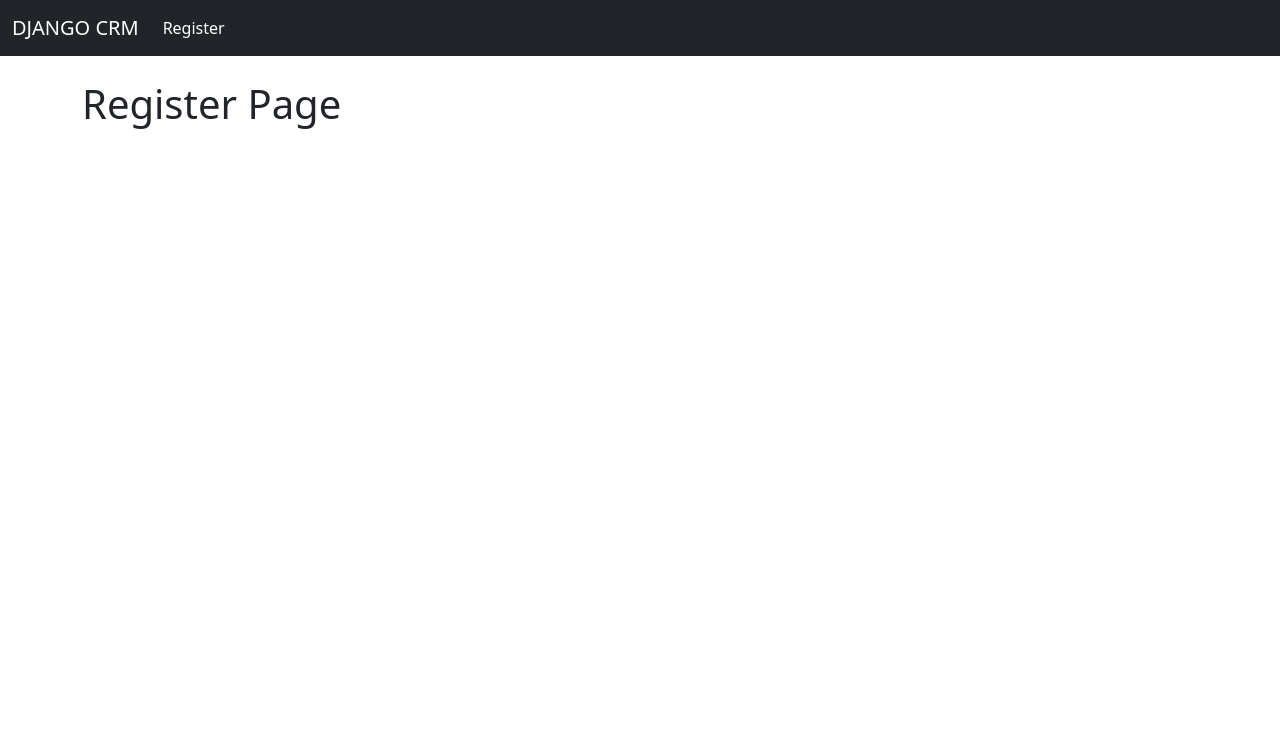
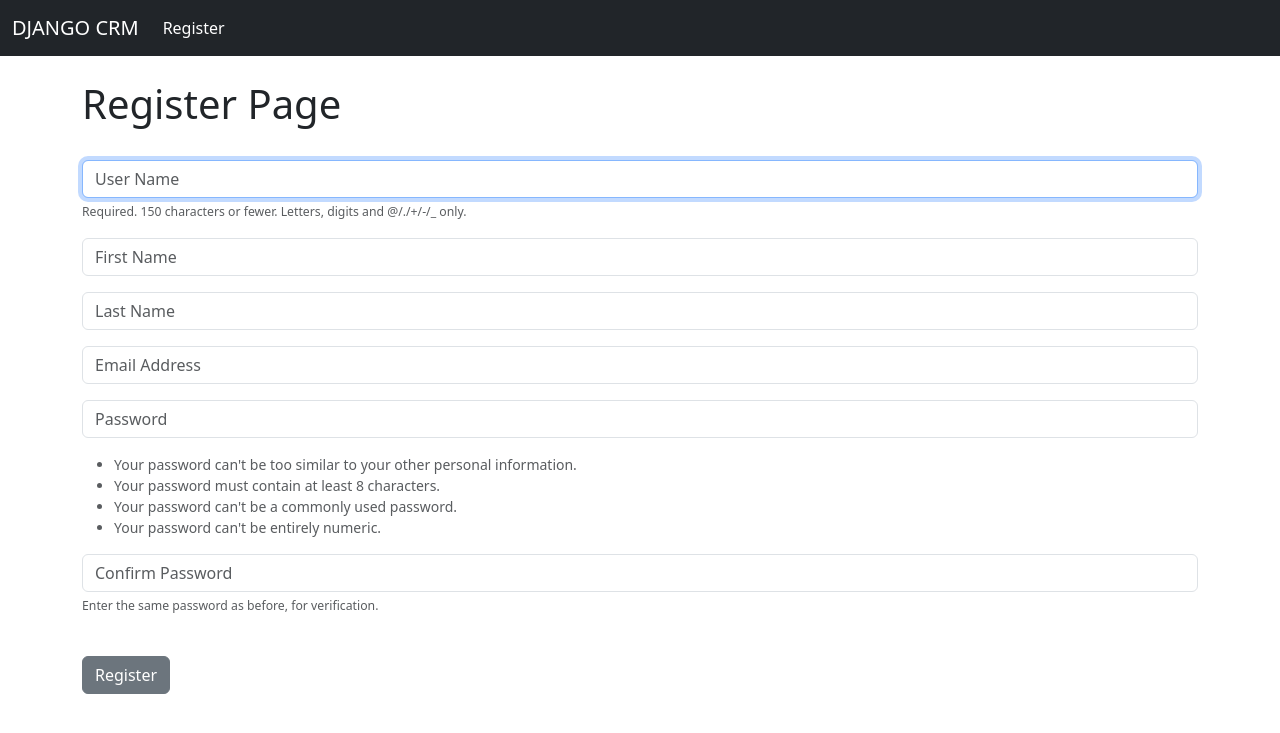
Before and after one commit to Rahathossaincoder/django_crm, a Django app: page /register/ in a window 1280 px wide. Shown: the top 733 px of the page. Run offline with Django 5.2, Linux system fonts and the light colour scheme; parts of the project's set-up code (start-up, migrations or seed data) failed here and were passed over.

Commit message:
login_register_done

```diff
--- a/dcrm/website/forms.py
+++ b/dcrm/website/forms.py
@@ -5,9 +5,9 @@ from django.contrib.auth.models import User  # import Django's User model (the m
 from django import forms  # import Django forms module for defining form fields and widgets
 
 class SignUpForm(UserCreationForm):  # custom form subclassing UserCreationForm to add extra fields / widgets
-    email = forms.EmailField(Label="", widget=forms.TextInput(attrs={'class': 'form-control', 'placeholder':'Email Address'}))  # email field; NOTE: use 'label' (lowercase) not 'Label'
-    first_name = forms.CharField(Label="",max_length=100, widget=forms.TextInput(attrs={'class': 'form-control', 'placeholder':'First Name'}))  # first name field; same note about 'label'
-    last_name = forms.CharField(Label="",max_length=100, widget=forms.TextInput(attrs={'class': 'form-control', 'placeholder':'Last Name'}))  # last name field
+    email = forms.EmailField(label="", widget=forms.TextInput(attrs={'class': 'form-control', 'placeholder':'Email Address'}))  # email field; NOTE: use 'label' (lowercase) not 'Label'
+    first_name = forms.CharField(label="",max_length=100, widget=forms.TextInput(attrs={'class': 'form-control', 'placeholder':'First Name'}))  # first name field; same note about 'label'
+    last_name = forms.CharField(label="",max_length=100, widget=forms.TextInput(attrs={'class': 'form-control', 'placeholder':'Last Name'}))  # last name field
 
     class Meta:  # Meta config: tells the ModelForm which model and fields to use
         model = User  # the model tied to this form
--- a/dcrm/website/templates/register.html
+++ b/dcrm/website/templates/register.html
@@ -2,6 +2,28 @@
 
 {% block content %}
 
+    <div class="col-md-6 offset-md-3"></div>
     <h1>Register Page</h1>
+    <br>
+
+    <form method="POST" action="">
+        {% csrf_token %}
+        {% if form.errors %}
+			<div class="alert alert-warning alert-dismissible fade show" role="alert">
+			  Your Form Has Errors
+			  {% for field in form %}
+			  	{% if field.errors %}
+			  		{{ field.errors }}
+			  	{% endif %}
+			  {% endfor %}
+			  <button type="button" class="btn-close" data-bs-dismiss="alert" aria-label="Close"></button>
+			</div>
+		{% endif %}
+        {{ form.as_p }}
+        <br>
+        <button type="submit" class="btn btn-secondary">
+            Register
+        </button>
+    </form>
 
 {% endblock %}
--- a/dcrm/website/views.py
+++ b/dcrm/website/views.py
@@ -39,5 +39,19 @@ def register_user(request):
         form = SignUpForm(request.POST)
         if form.is_valid():
             form.save()
-        #start codign from 1 hours 5 min
-    return render(request, 'register.html', {})
+            username = form.cleaned_data['username']
+            password = form.cleaned_data['password1']
+            #is a dict (available after form.is_valid())
+            # containing the form's validated and converted field values.
+            #form.cleaned_data converts raw request.POST strings into the
+            # appropriate Python types
+            # (e.g. '30' → 30 int, '2026-03-05' → datetime.date);
+            # only text fields (username/password) remain strings.
+            user = authenticate(username=username, password = password)
+            login(request, user)
+            messages.success(request, "registered successfully")
+            return redirect('home')
+    else:
+        form = SignUpForm()
+        return render(request, 'register.html', {'form':form})
+    return render(request, 'register.html', {'form':form})
```
